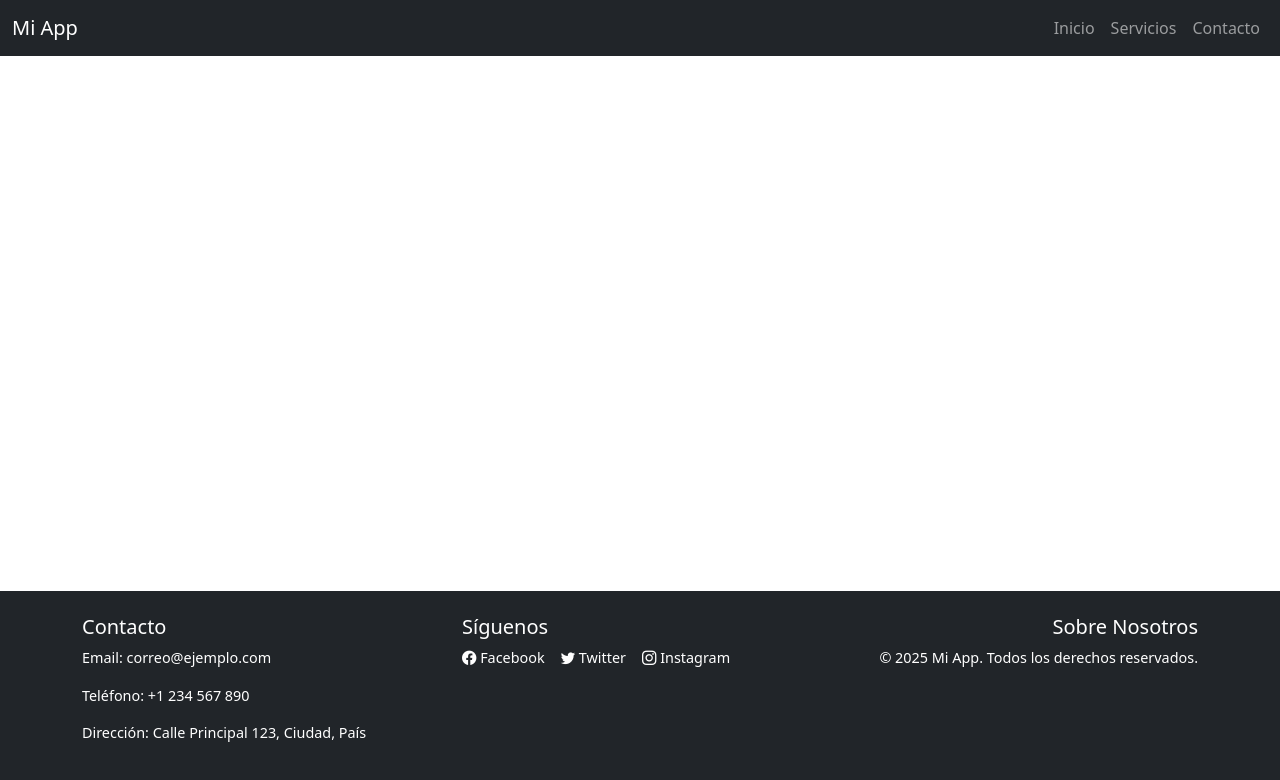
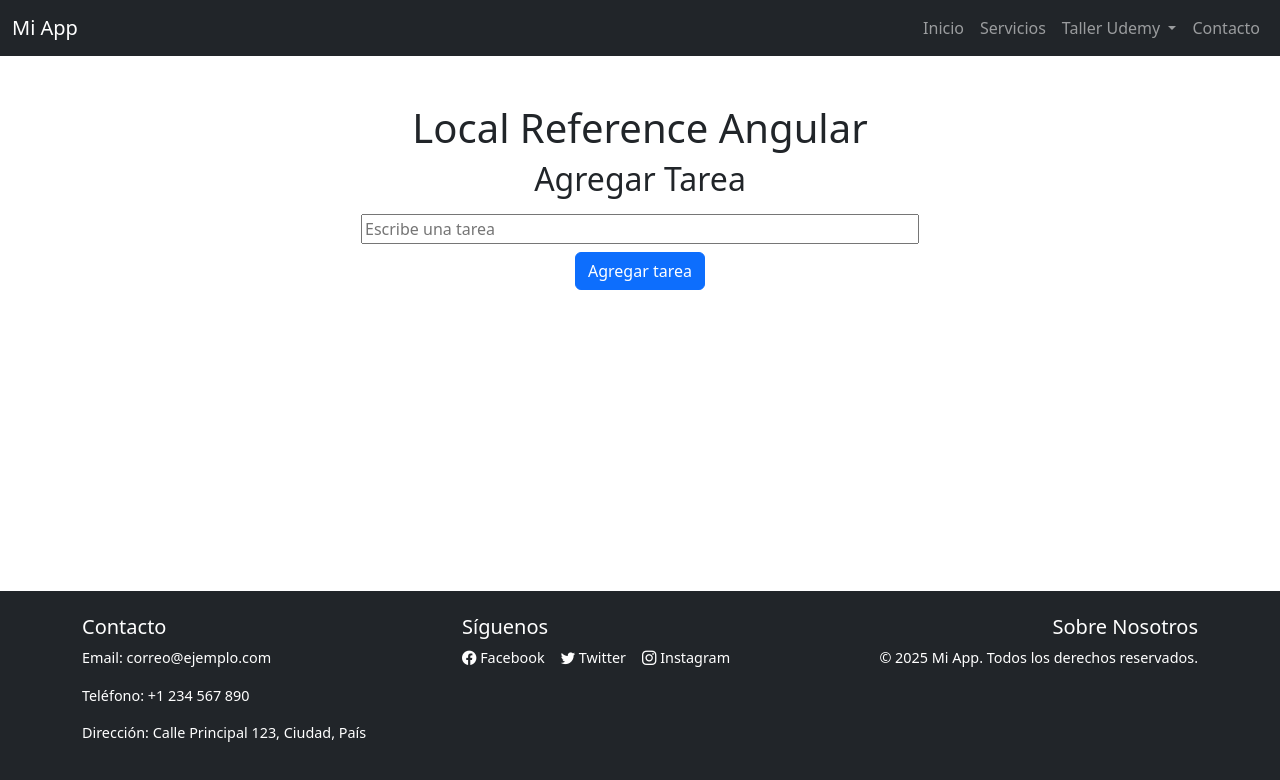
Before and after one commit to danielcontreras205/ProyectoAngular, an Angular app: page /localReference in a window 1280 px wide. Before the commit this address led to /. Shown: the top 780 px of the page. Built offline with nearby package versions, Linux system fonts and the light colour scheme.

Commit message:
actualizacion

```diff
--- a/src/app/app.routes.ts
+++ b/src/app/app.routes.ts
@@ -3,12 +3,14 @@ import { InicioComponent } from './inicio/inicio.component';
 import { NgModule } from '@angular/core';
 import { ServicioComponent } from './servicio/servicio.component';
 import { ContactoComponent } from './contacto/contacto.component';
+import { LocalReferenceComponent } from './local-reference/local-reference.component';
 
 export const routes: Routes = [
     {path:'',redirectTo:'/inicio',pathMatch:'full'},
     {path: 'inicio', component: InicioComponent},
     {path: 'servicios', component: ServicioComponent},
-    {path: 'contacto', component: ContactoComponent}
+    {path: 'contacto', component: ContactoComponent},
+    {path: 'localReference', component: LocalReferenceComponent}
 ];
 
 @NgModule({
--- /dev/null
+++ b/src/app/local-reference/local-reference.component.html
@@ -0,0 +1,18 @@
+<div class="container mt-5 text-center">
+    <h1>{{titulo}}</h1>
+    <h2>Agregar Tarea</h2>
+    <div class="mt-3 d-flex justify-content-center">
+        <input type="text" #tareaInput class="form-contro mb-2 w-50" placeholder="Escribe una tarea">
+    </div>
+    <div class="d-flex justify-content-center">
+        <button class="btn btn-primary" (click)="agregarTarea(tareaInput.value); tareaInput.value=''">
+            Agregar tarea
+        </button>
+    </div>
+    <div class="mt-3 text-center">
+        @if(tarea){
+            <p>tarea: {{tarea}}</p>
+        }
+
+    </div>
+</div>
--- /dev/null
+++ b/src/app/local-reference/local-reference.component.ts
@@ -0,0 +1,18 @@
+import { Component } from '@angular/core';
+
+@Component({
+  selector: 'app-local-reference',
+  standalone: true,
+  imports: [],
+  templateUrl: './local-reference.component.html',
+  styleUrl: './local-reference.component.css'
+})
+export class LocalReferenceComponent {
+  titulo ='Local Reference Angular';
+  tarea = '';
+
+  agregarTarea(agregar: string):void{
+    this.tarea = agregar;
+  }
+
+}
--- a/src/app/menu/menu.component.html
+++ b/src/app/menu/menu.component.html
@@ -13,6 +13,16 @@
         <li class="nav-item">
           <a class="nav-link" routerLink="/servicios" routerLinkActive="active">Servicios</a>
         </li>
+        <!-- Menú desplegable Taller -->
+        <li class="nav-item dropdown">
+          <a class="nav-link dropdown-toggle" href="#" id="navbarDropdown" role="button" data-bs-toggle="dropdown"
+            aria-expanded="false">
+            Taller Udemy
+          </a>
+          <ul class="dropdown-menu" aria-labelledby="navbarDropdown">
+            <li><a class="dropdown-item" routerLink="/localReference" routerLinkActive="active">Mecánica</a></li>
+          </ul>
+        </li>
         <li class="nav-item">
           <a class="nav-link" routerLink="/contacto" routerLinkActive="active">Contacto</a>
         </li>
```
Also changed, not shown: src/app/local-reference/local-reference.component.css (added). Lines whose indentation alone changed are shown as unchanged.
